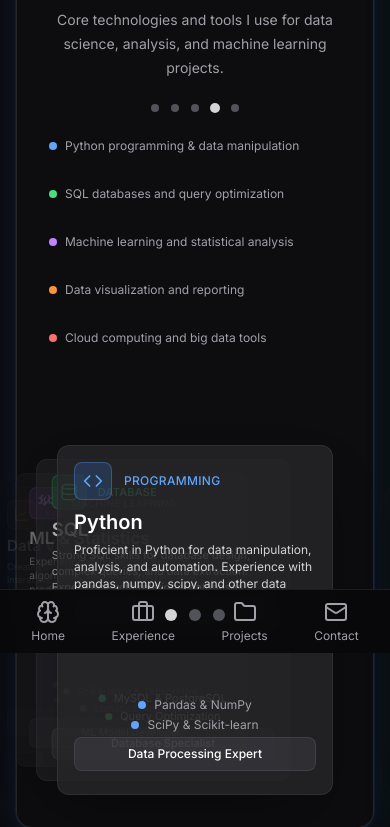
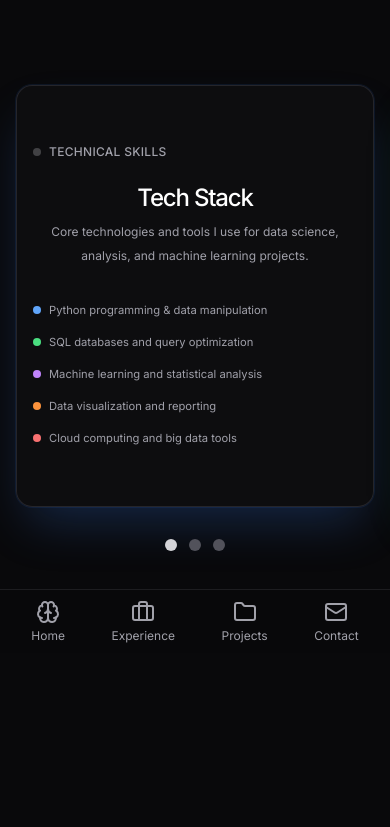
Before and after one commit to brigdethe/emss, a plain HTML site: page components/experience.html in a window 390 px wide. Shown: the part 191-1018 px from the top of the page. After the commit the page ends 909 px from the top, so only its background shows below. Drawn offline with nearby package versions, Linux system fonts and the light colour scheme; a web font is replaced by a local one.

Commit message:
mobile fixes

```diff
--- a/components/experience.html
+++ b/components/experience.html
@@ -398,6 +398,67 @@
             .mobile-card-description {
                 margin-bottom: 0.25rem !important;
             }
+
+            /* Mobile styles for tech stack section */
+            @media (max-width: 768px) {
+                /* Hide the cards container completely on mobile */
+                #cards-container,
+                #certifications-container,
+                #experience-container {
+                    display: none !important;
+                }
+
+                /* Set fixed height for scroll sections */
+                .mobile-scroll-section {
+                    height: 100vh !important;
+                    min-height: 100vh !important;
+                    padding: 0 !important;
+                    display: flex !important;
+                    align-items: center;
+                    justify-content: center;
+                }
+
+                /* Adjust container */
+                .mobile-container {
+                    width: 100% !important;
+                    height: auto !important;
+                    padding: 2rem 1.5rem !important;
+                    margin: 0 !important;
+                    overflow-y: auto;
+                    -webkit-overflow-scrolling: touch;
+                }
+
+                /* Adjust the layout */
+                .mobile-layout {
+                    width: 100% !important;
+                    height: auto !important;
+                    padding: 0 !important;
+                    display: flex !important;
+                    flex-direction: column;
+                }
+
+                /* Make the content take full width */
+                .mobile-content {
+                    max-width: 100% !important;
+                    padding: 0 !important;
+                    flex: 1;
+                    display: flex;
+                    flex-direction: column;
+                }
+
+                /* Adjust feature list */
+                .mobile-features {
+                    margin-top: 1.5rem !important;
+                    display: flex;
+                    flex-direction: column;
+                    gap: 0.75rem;
+                }
+
+                /* Hide dots navigation on mobile */
+                .mobile-dots {
+                    display: none !important;
+                }
+            }
             .mobile-card-button {
                 padding: 0.4rem !important;
                 font-size: 0.75rem !important;
@@ -438,6 +499,7 @@
       body { font-family: 'Inter', sans-serif; }
     </style>
   <link href="https://fonts.googleapis.com/css2?family=Inter:wght@300;400;500;600;700&amp;family=IBM+Plex+Serif:wght@300;400;500;600;700&amp;family=IBM+Plex+Mono:wght@300;400;500;600;700&amp;family=Inter&amp;display=swap" rel="stylesheet">
+    <link rel="stylesheet" href="../src/mobile-adjustments.css">
 </head>
 <body class="font-inter bg-zinc-950 text-white antialiased overflow-x-hidden">
     <div class="min-h-screen">
@@ -496,7 +558,7 @@
                                 <button id="dot-5" class="w-2 h-2 rounded-full bg-zinc-600 hover:bg-zinc-300 transition-all"></button>
                             </div>
 
-                            <div class="space-y-4 text-sm text-zinc-400 mobile-features">
+                            <div class="text-sm text-zinc-400 mobile-features">
                                 <div class="flex items-center gap-3 mobile-feature-item">
                                     <div class="w-2 h-2 bg-blue-400 rounded-full"></div>
                                     <span class="">Python programming & data manipulation</span>
@@ -704,7 +766,7 @@
                                 <button id="dot-4" class="w-2 h-2 transition-all bg-zinc-300 rounded-full scale-125"></button>
                             </div>
 
-                            <div class="space-y-4 text-sm text-zinc-400 mobile-features">
+                            <div class="text-sm text-zinc-400 mobile-features">
                                 <div class="flex items-center gap-3 mobile-feature-item">
                                     <div class="w-2 h-2 bg-blue-400 rounded-full"></div>
                                     <span class="">AWS Cloud Foundations (AWS Educate)</span>
@@ -875,7 +937,7 @@
                                 <button id="dot-4" class="w-2 h-2 transition-all bg-zinc-300 rounded-full scale-125"></button>
                             </div>
 
-                            <div class="space-y-4 text-sm text-zinc-400 mobile-features">
+                            <div class="text-sm text-zinc-400 mobile-features">
                                 <div class="flex items-center gap-3 mobile-feature-item">
                                     <div class="w-2 h-2 bg-blue-400 rounded-full"></div>
                                     <span class="">NVIDIA Summer Bridge Experience (Summer 2025)</span>
--- /dev/null
+++ b/src/mobile-adjustments.css
@@ -0,0 +1,104 @@
+/* Mobile Adjustments for Experience Page */
+
+/* Reduce main container height to 50vh on mobile */
+@media (max-width: 768px) {
+    .mobile-scroll-section {
+        height: 100vh !important;
+        min-height: 100vh !important;
+        padding: 0 !important;
+        display: flex !important;
+        align-items: center;
+        justify-content: center;
+    }
+
+    .mobile-container {
+        width: calc(100% - 2rem) !important;
+        height: 50vh !important;
+        min-height: 50vh !important;
+        max-height: 50vh !important;
+        padding: 1rem !important;
+        margin: 1rem !important;
+        overflow-y: auto;
+        -webkit-overflow-scrolling: touch;
+        display: flex;
+        align-items: center;
+        justify-content: center;
+    }
+
+    /* Adjust the layout for smaller height */
+    .mobile-layout {
+        width: 100% !important;
+        height: 100% !important;
+        padding: 0 !important;
+        display: flex !important;
+        flex-direction: column;
+        gap: 1rem !important;
+        justify-content: center;
+    }
+
+    /* Make the content take full width */
+    .mobile-content {
+        max-width: 100% !important;
+        padding: 0 !important;
+        flex: 1;
+        display: flex;
+        flex-direction: column;
+        justify-content: center;
+    }
+
+    /* Adjust title size for smaller container */
+    .mobile-title {
+        font-size: 1.5rem !important;
+        line-height: 1.2 !important;
+        margin-bottom: 0.5rem !important;
+    }
+
+    /* Adjust description for smaller container */
+    .mobile-description {
+        font-size: 0.75rem !important;
+        margin-bottom: 1rem !important;
+    }
+
+    /* Adjust feature list for smaller container */
+    .mobile-features {
+        margin-top: 1rem !important;
+        display: flex;
+        flex-direction: column;
+        gap: 0.5rem;
+    }
+
+    /* Adjust feature items for smaller container */
+    .mobile-feature-item {
+        display: flex !important;
+        align-items: center !important;
+        gap: 0.5rem !important;
+        font-size: 0.7rem !important;
+    }
+
+    /* Adjust dots navigation for smaller container */
+    .mobile-dots {
+        margin-bottom: 1rem !important;
+    }
+
+    /* Hide the cards container completely on mobile */
+    #cards-container,
+    #certifications-container,
+    #experience-container {
+        display: none !important;
+    }
+
+    /* Hide dots navigation on mobile */
+    .mobile-dots {
+        display: none !important;
+    }
+
+    /* Move section navigation indicators up to just below the main card */
+    .section-nav-desktop,
+    .section-nav-mobile {
+        bottom: calc(50vh - 20rem) !important;
+        position: fixed !important;
+        left: 50% !important;
+        transform: translateX(-50%) !important;
+        z-index: 50 !important;
+    }
+}
```
Also changed, not shown: components/contact.html (+8 -7 lines).
